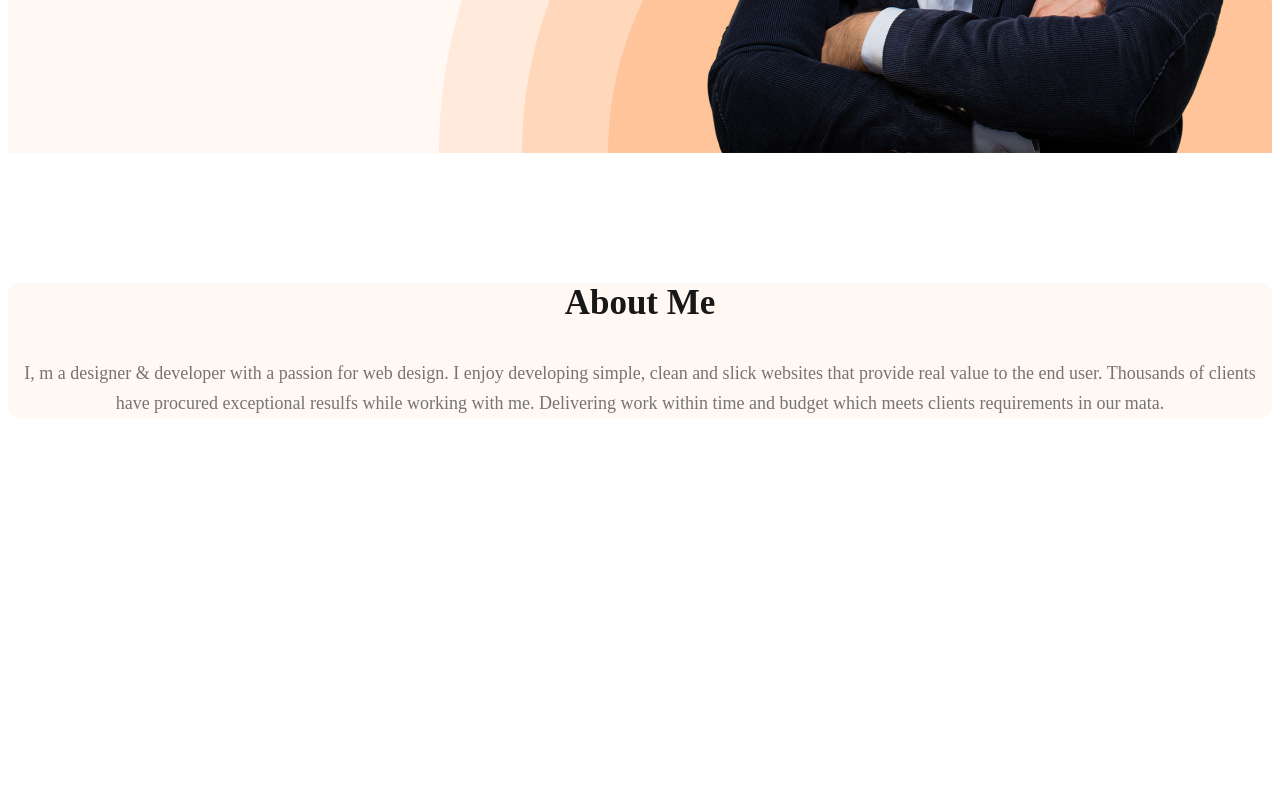
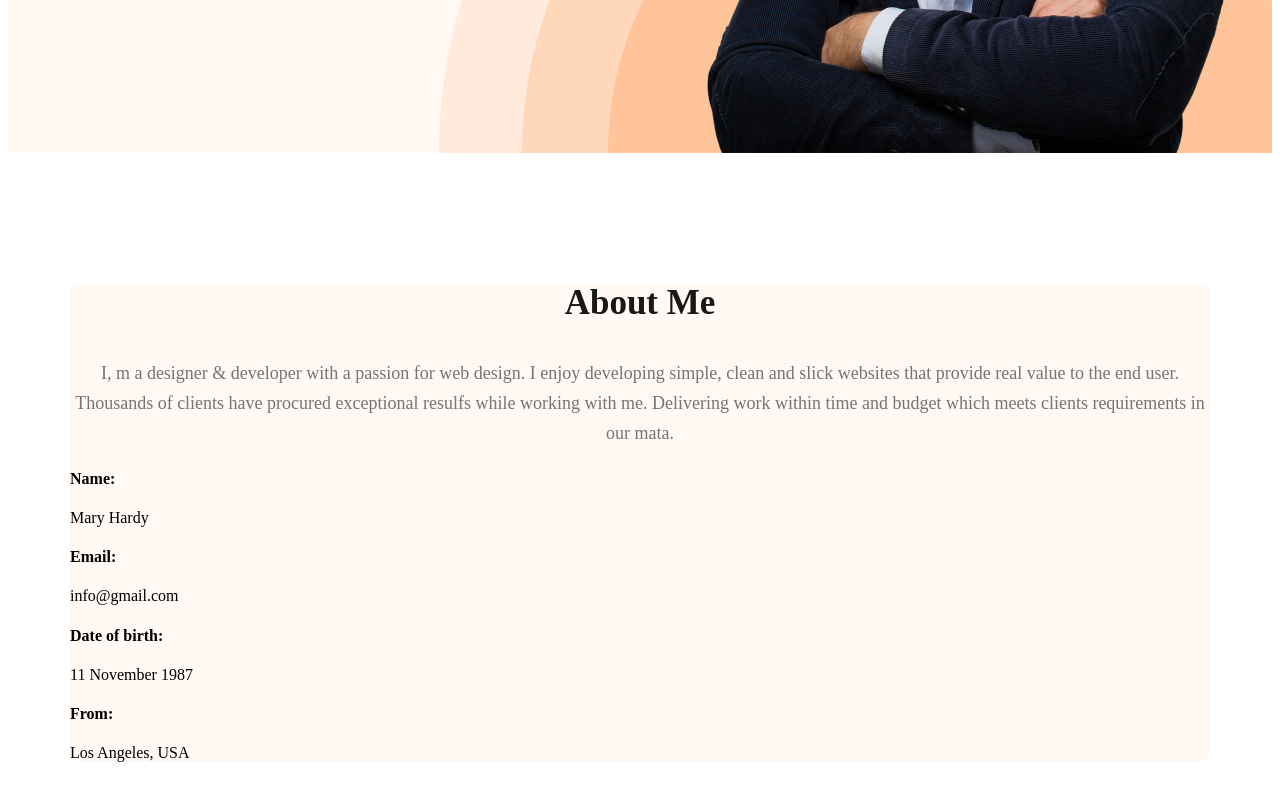
Before and after one commit to minhazulamin/webdevloper-protfolio, a plain HTML site: page index.html in a window 1280 px wide. Shown: the part 726-1526 px from the top of the page. Before the commit the page ends 1274 px from the top, so only its background shows below. Drawn offline with Linux system fonts and the light colour scheme.

Commit message:
added me section

```diff
--- a/index.html
+++ b/index.html
@@ -45,6 +45,24 @@
           while working with me. Delivering work within time and budget which
           meets clients requirements in our mata.
         </p>
+        <div class="about-info-container">
+          <div class="about-info">
+            <h4 class="inof-title">Name:</h4>
+            <p class="info dep">Mary Hardy</p>
+          </div>
+          <div class="about-info">
+            <h4 class="inof-title">Email:</h4>
+            <p class="info dep">info@gmail.com</p>
+          </div>
+          <div class="about-info">
+            <h4 class="inof-title">Date of birth:</h4>
+            <p class="info dep">11 November 1987</p>
+          </div>
+          <div class="about-info">
+            <h4 class="inof-title">From:</h4>
+            <p class="info dep">Los Angeles, USA</p>
+          </div>
+        </div>
       </section>
     </main>
     <footer></footer>
--- a/styles/portfolio.css
+++ b/styles/portfolio.css
@@ -88,6 +88,7 @@ nav a {
 }
 .banner-des {
   margin-bottom: 30px;
+
 }
 
 /* main section style */
@@ -97,3 +98,8 @@ nav a {
   background: #fff8f3;
   margin: 130px 0px;
 }
+main {
+  max-width: 1140px;
+  margin: 0 auto;
+
+}
```
